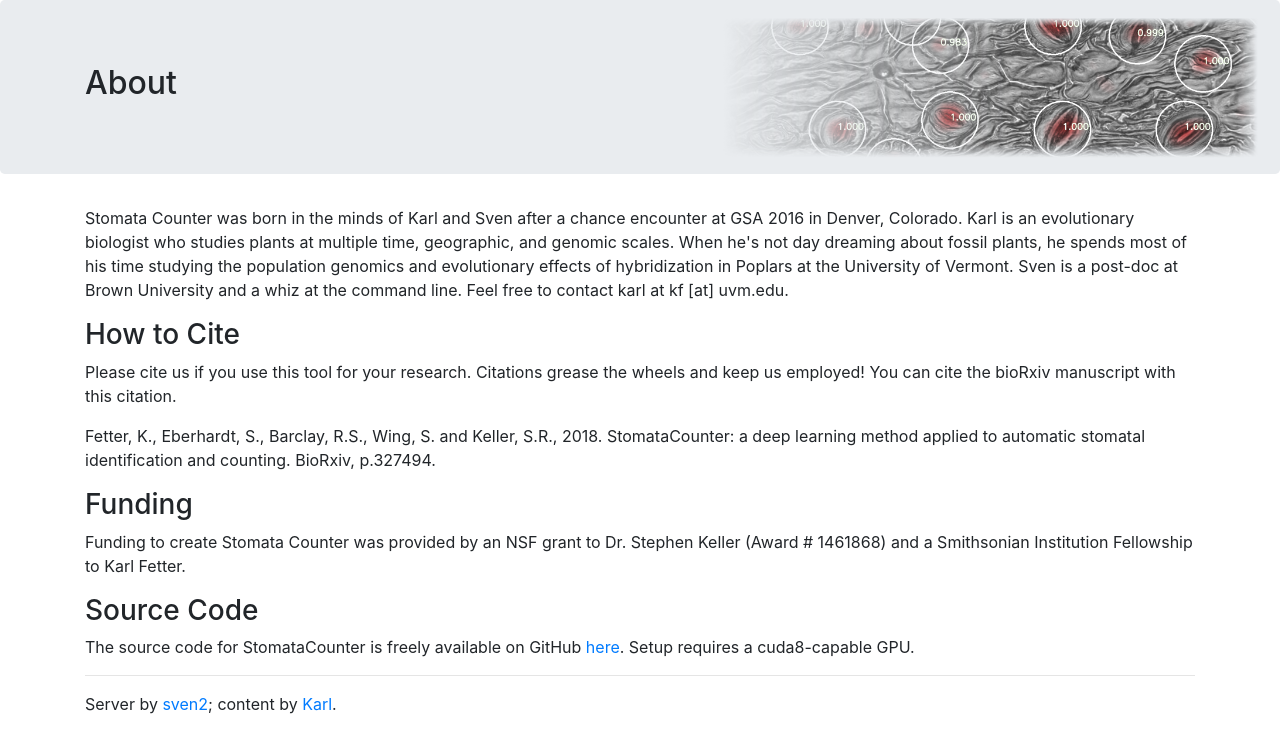
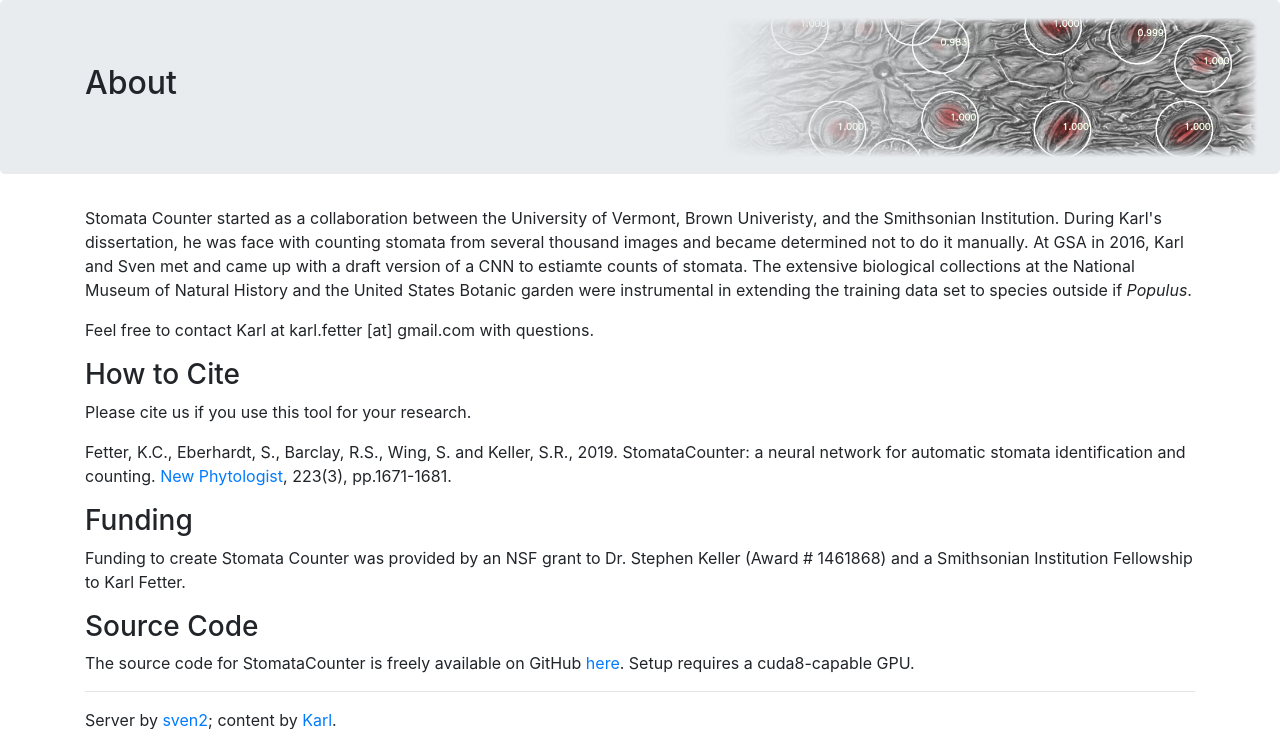
Before and after one commit to SvenTwo/epidermal, a Flask app: page /about in a window 1280 px wide. Shown: the part 56-785 px from the top of the page. Run offline with Flask 2, Linux system fonts and the light colour scheme; parts of the project's set-up code (start-up, migrations or seed data) failed here and were passed over; some libraries are stand-ins or nearby versions.

Commit message:
Update about.html
Updated text, citation, email address

```diff
--- a/templates/about.html
+++ b/templates/about.html
@@ -13,10 +13,11 @@
     </div>
 
     <div class="container">
-        <p>Stomata Counter was born in the minds of Karl and Sven after a chance encounter at GSA 2016 in Denver, Colorado. Karl is an evolutionary biologist who studies plants at multiple time, geographic, and genomic scales. When he's not day dreaming about fossil plants, he spends most of his time studying the population genomics and evolutionary effects of hybridization in Poplars at the University of Vermont. Sven is a post-doc at Brown University and a whiz at the command line. Feel free to contact karl at kf [at] uvm.edu.</p>
+        <p>Stomata Counter started as a collaboration between the University of Vermont, Brown Univeristy, and the Smithsonian Institution. During Karl's dissertation, he was face with counting stomata from several thousand images and became determined not to do it manually. At GSA in 2016, Karl and Sven met and came up with a draft version of a CNN to estiamte counts of stomata. The extensive biological collections at the National Museum of Natural History and the United States Botanic garden were instrumental in extending the training data set to species outside if <i>Populus</i>.</p>
+        <p>Feel free to contact Karl at karl.fetter [at] gmail.com with questions.</p>
 	<h3>How to Cite</h3>
-		<p>Please cite us if you use this tool for your research. Citations grease the wheels and keep us employed! You can cite the bioRxiv manuscript with this citation.
-		<p>Fetter, K., Eberhardt, S., Barclay, R.S., Wing, S. and Keller, S.R., 2018. StomataCounter: a deep learning method applied to automatic stomatal identification and counting. BioRxiv, p.327494.
+		<p>Please cite us if you use this tool for your research.
+		<p>Fetter, K.C., Eberhardt, S., Barclay, R.S., Wing, S. and Keller, S.R., 2019. StomataCounter: a neural network for automatic stomata identification and counting. <a href=https://doi.org/10.1111/nph.15892>New Phytologist</a>, 223(3), pp.1671-1681.
 
 	<h3>Funding</h3>
 		<p>Funding to create Stomata Counter was provided by an NSF grant to Dr. Stephen Keller (Award # 1461868) and a Smithsonian Institution Fellowship to Karl Fetter.
```
